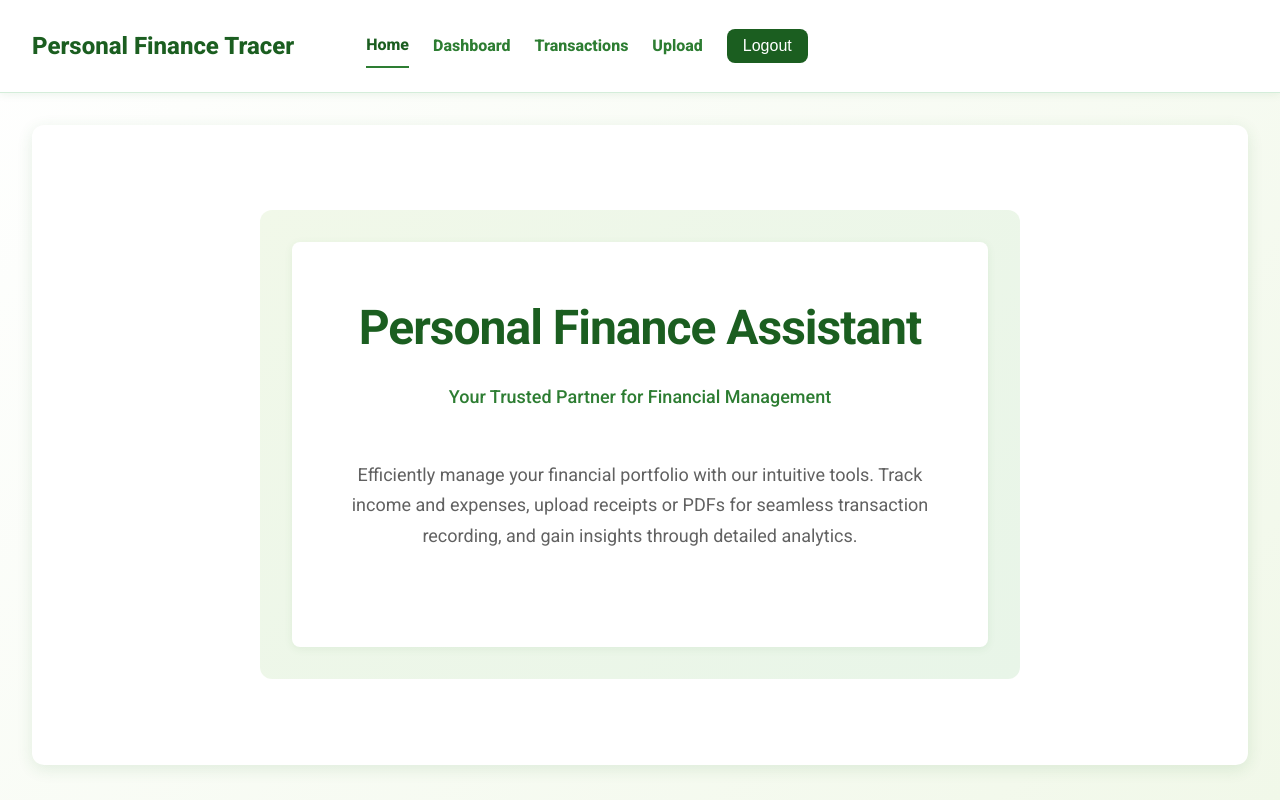
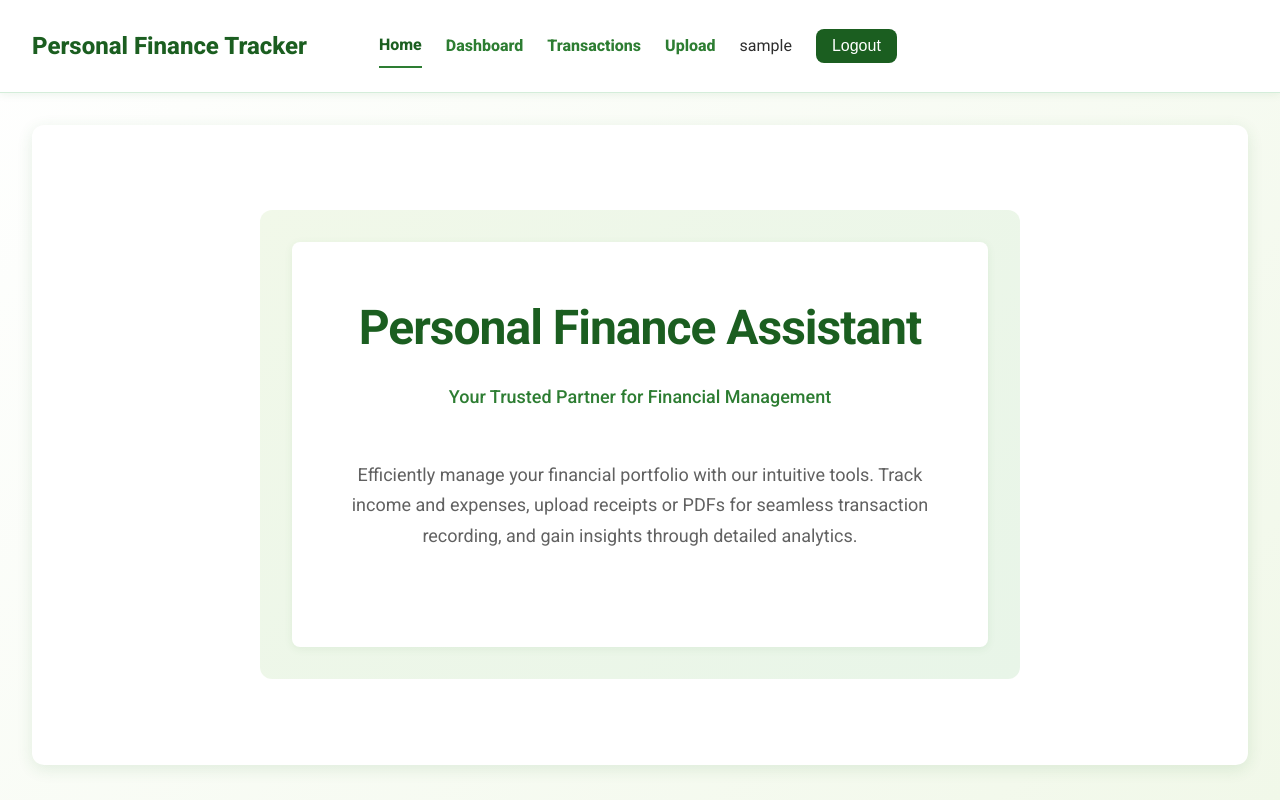
Before and after one commit to Deepikakolli4/TypeFace_Assignment, a React (Create React App) app in the folder frontend/: page /home in a window 1280 px wide. Built offline with nearby package versions, Linux system fonts and the light colour scheme; sample sign-in values are in the browser's storage.

Commit message:
"working-to-show-user-name"

```diff
--- a/frontend/src/components/Navbar.jsx
+++ b/frontend/src/components/Navbar.jsx
@@ -5,15 +5,17 @@ import '../App.css';
 const Navbar = () => {
   const navigate = useNavigate();
   const token = localStorage.getItem('token');
+  const username = localStorage.getItem('username') || 'User';
 
   const handleLogout = () => {
     localStorage.removeItem('token');
+    localStorage.removeItem('username');
     navigate('/home');
   };
 
   return (
     <nav className="navbar">
-      <div className="navbar-brand">Personal Finance Tracer</div>
+      <div className="navbar-brand">Personal Finance Tracker</div>
       <NavLink
         to="/home"
         className={({ isActive }) => `nav-link ${isActive ? 'nav-link-active' : ''}`}
@@ -39,12 +41,15 @@ const Navbar = () => {
         Upload
       </NavLink>
       {token ? (
-        <button
-          onClick={handleLogout}
-          className="nav-link nav-button-logout"
-        >
-          Logout
-        </button>
+        <>
+          <span className="nav-username">{username}</span>
+          <button
+            onClick={handleLogout}
+            className="nav-button-logout"
+          >
+            Logout
+          </button>
+        </>
       ) : (
         <>
           <NavLink
```
